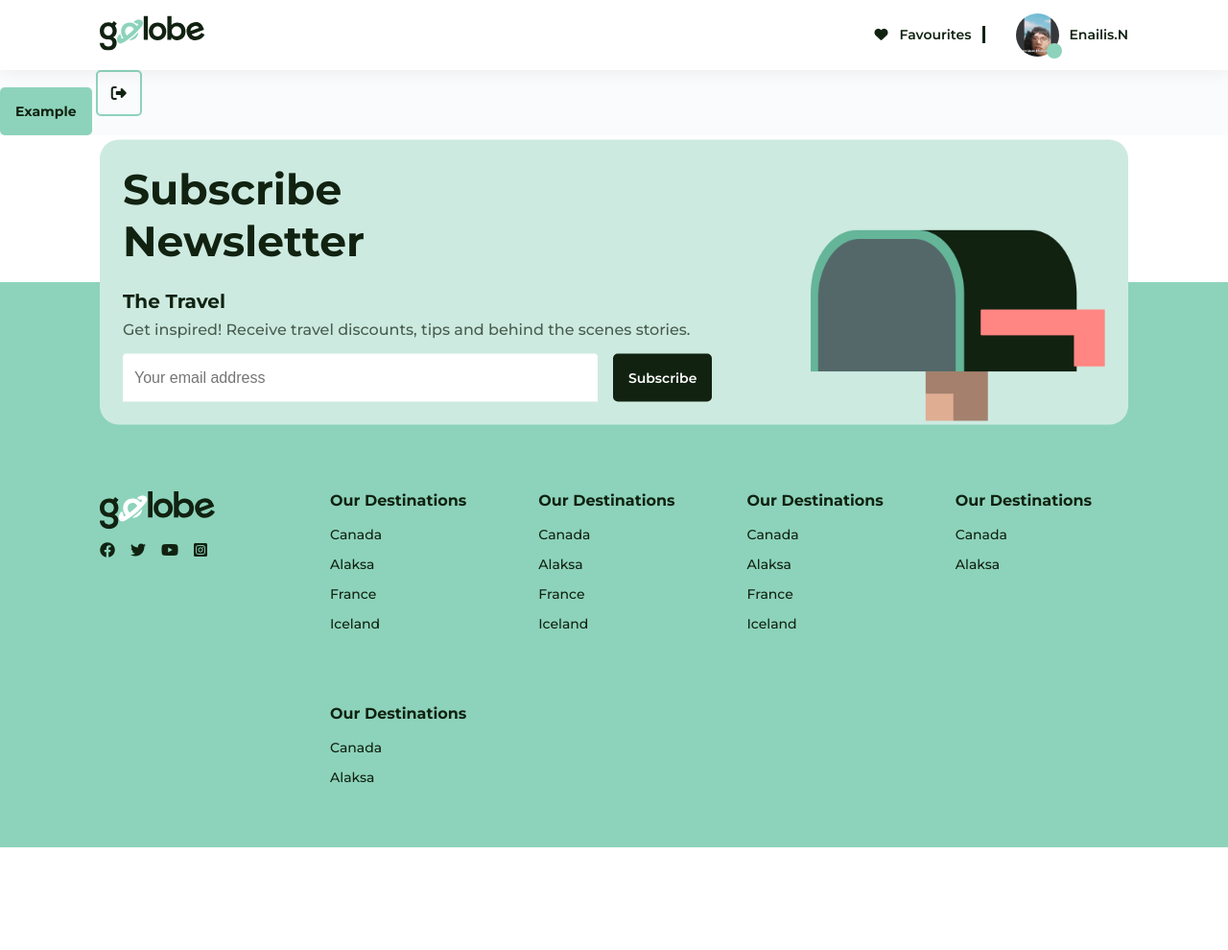
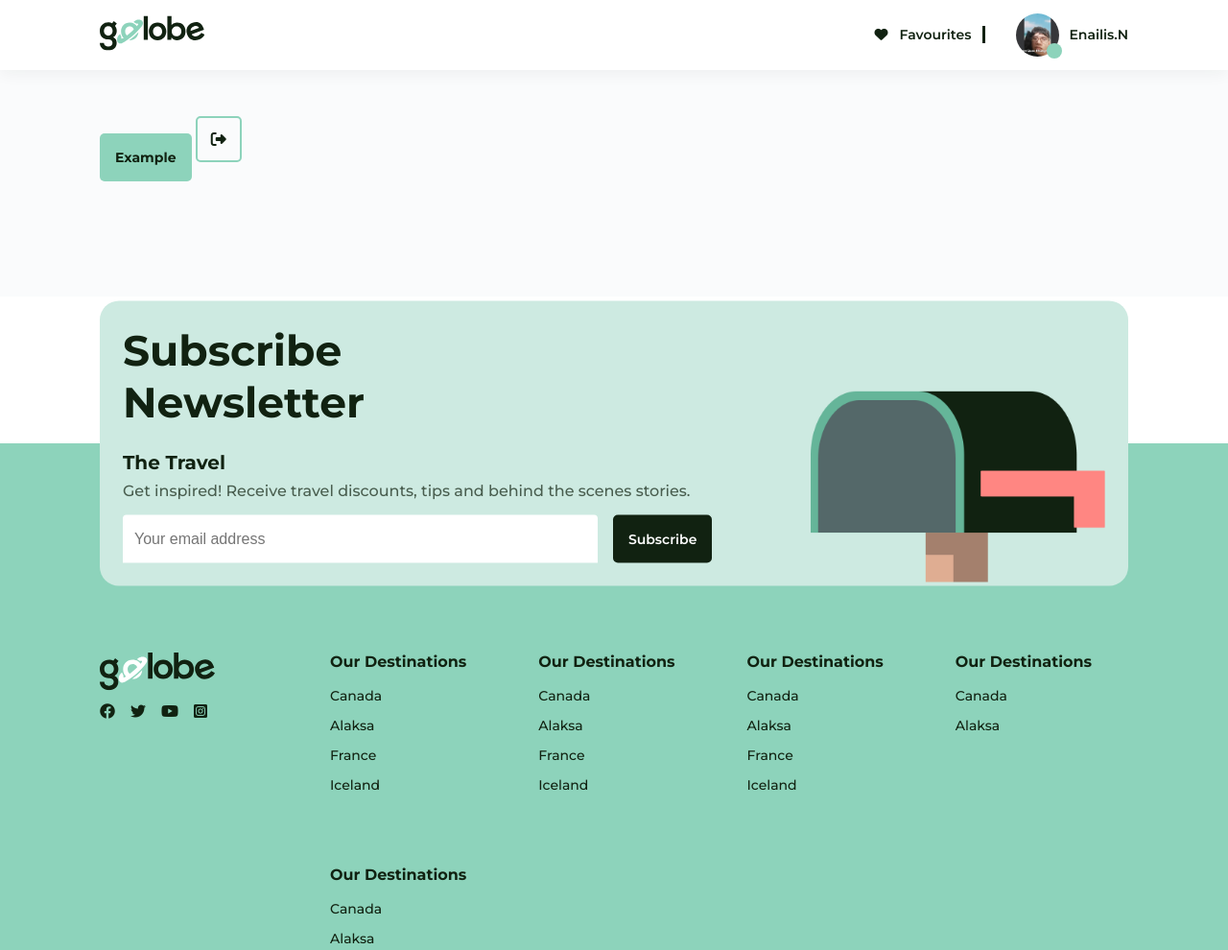
Before and after one commit to Group4SE1604/BookingWeb_FE, a plain HTML site: page index.html in a window 1280 px wide. Shown: the whole page at 96% size. Before the commit the page ends 883 px from the top, so only its background shows below. Drawn offline with Linux system fonts and the light colour scheme.

Commit message:
main wrapper padding

```diff
--- a/css/base.css
+++ b/css/base.css
@@ -108,3 +108,6 @@ html {
   height: 100vh;
   grid-template-rows: auto 1fr auto;
 }
+.main-wrapper .main-content {
+  padding: 48px 104px 120px;
+}
```
